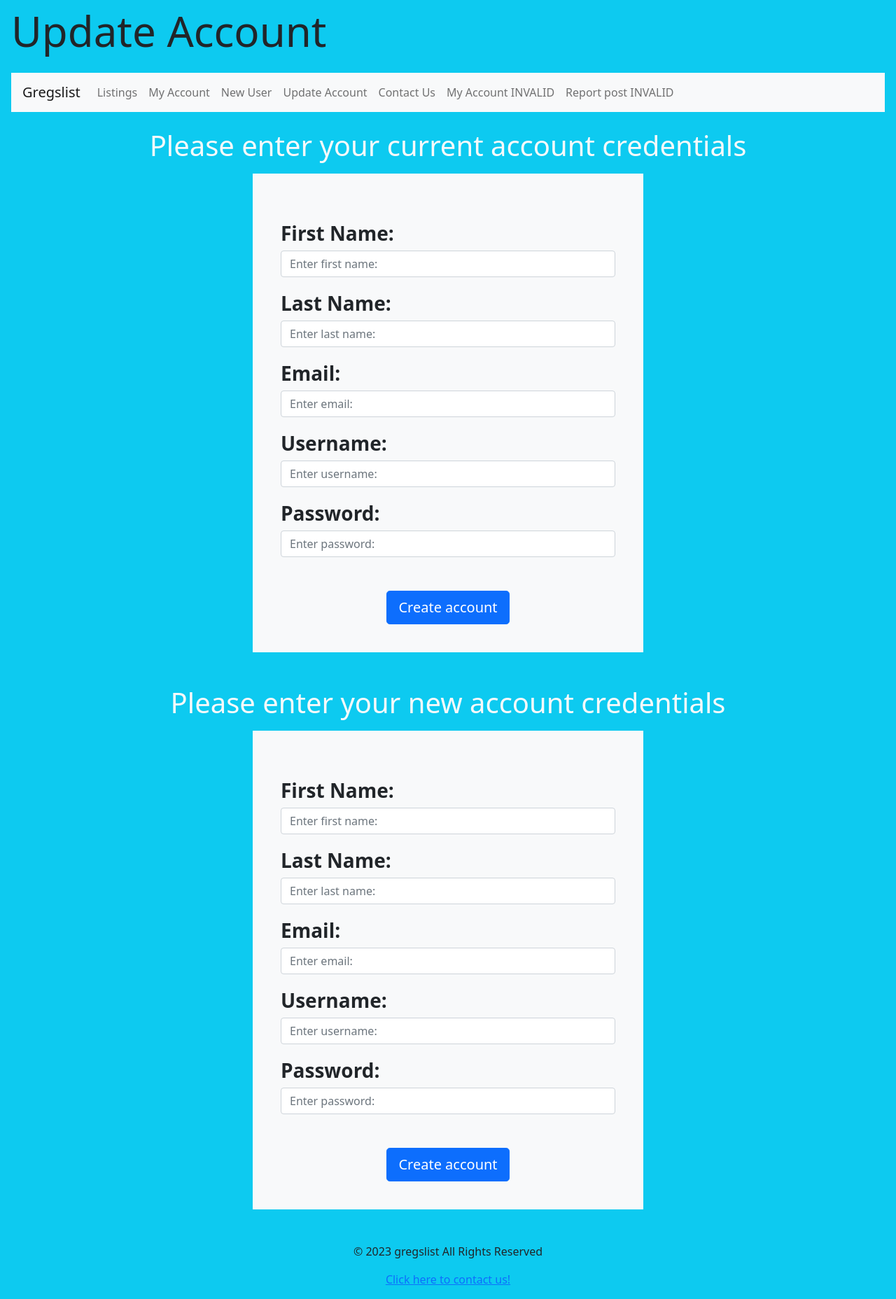
After one commit to ajwild320/Project-Gregslist, a Flask app: page /update_account in a window 1280 px wide. The commit adds this page. Shown: the whole page at 70% size. Run offline with Flask 3, Linux system fonts and the light colour scheme.

Commit message:
Adding update account form and making common footer

```diff
--- a/app.py
+++ b/app.py
@@ -35,6 +35,7 @@ def home():
 #Get the items and send them in an email to admin account
 @app.get('/contact_us')
 def contact_us():
+
     return render_template('contact_us.html')
 
 #TODO
@@ -111,3 +112,13 @@ def signup_page():
 @app.post('/signup')
 def signup_form():
     return redirect('/my_account')
+
+
+# create update user page
+@app.get('/update_account')
+def update_page():
+    return render_template('update_account.html')
+
+@app.post('/update_account')
+def update_form():
+    return redirect('/my_account')
--- a/requirements.txt
+++ b/requirements.txt
@@ -12,6 +12,8 @@ itsdangerous==2.1.2
 Jinja2==3.1.2
 mailtrap==2.0.0
 MarkupSafe==2.1.2
+psycopg2==2.9.6
+python-dotenv==1.0.0
 requests==2.28.2
 SQLAlchemy==2.0.9
 typing_extensions==4.5.0
--- a/templates/_layout.html
+++ b/templates/_layout.html
@@ -29,8 +29,13 @@
             <a class="nav-link" href="/signup">New User</a>
           </li>
           <li class="nav-item">
+            <a class="nav-link" href="/update_account">Update Account</a>
+          </li>
+          <li class="nav-item">
             <a class="nav-link" href="/contact_us">Contact Us</a>
           </li>
+
+
 
   <!-- DELETE, ONLY TO TEST PATH FUNCTIONALITY UNTIL SIGN IN FUNCTIONS ARE DEVELOPED-->
           <li class="nav-item">
@@ -48,6 +53,18 @@
   <div class="container pt-4">
     {% block body %}{% endblock %}
     <p class="text-center text-light text-dark mt-5">&copy; 2023 gregslist All Rights Reserved</p>
+
+    <p class="text-center text-light text-dark mt-3" id="contact_link"></p>
+
+
   </div>
 </body>
+<script>
+      if(!(window.location.toString().includes('contact_us'))){
+        document.getElementById("contact_link").innerHTML = "<a href='/contact_us'>Click here to contact us!</a>";
+      }
+      else{
+        document.getElementById("contact_link").style.display = "none";
+      }
+</script>
 </html>
--- /dev/null
+++ b/templates/update_account.html
@@ -0,0 +1,71 @@
+{% extends '_layout.html' %}
+
+{% block title %}
+Home page
+{% endblock %}
+{% block content %}
+<div class="mt-2 mb-4  mx-3">
+    <h1 style="font-size: 60px;">Update Account</h1>
+</div>
+{% endblock %}
+
+{% block body %}
+
+<h1 class="text-center text-light fs-1">Please enter your current account credentials</h1>
+<div class="bg-light w-50 mx-auto p-3 mt-3 mb-5">
+    <form method="post" action="/update">
+        <div class="px-4">
+            <div class="form-group">
+                <label for="formGroupExampleInput" class="mt-5 fs-3 fw-bold">First Name:</label>
+                <input type="text" class="form-control mt-1" id="formGroupExampleInput" placeholder="Enter first name:">
+            </div>
+            <div class="form-group">
+                <label for="formGroupExampleInput" class="mt-3 fs-3 fw-bold">Last Name:</label>
+                <input type="text" class="form-control mt-1" id="formGroupExampleInput" placeholder="Enter last name:">
+            </div>
+            <div class="form-group">
+                <label for="formGroupExampleInput" class="mt-3 fs-3 fw-bold">Email:</label>
+                <input type="text" class="form-control mt-1" id="formGroupExampleInput" placeholder="Enter email:">
+            </div>
+            <div class="form-group">
+                <label for="formGroupExampleInput" class="mt-3 fs-3 fw-bold">Username:</label>
+                <input type="text" class="form-control mt-1" id="formGroupExampleInput" placeholder="Enter username:">
+            </div>
+            <div class="form-group">
+                <label for="formGroupExampleInput" class="mt-3 fs-3 fw-bold">Password:</label>
+                <input type="text" class="form-control mt-1" id="formGroupExampleInput" placeholder="Enter password:">
+            </div>
+        </div>
+        <div class="text-center"><button type="submit" class="btn btn-lg btn-primary mt-5 mb-4" id="button">Create account</button></div>
+    </form>
+</div>
+
+<h1 class="text-center text-light fs-1">Please enter your new account credentials</h1>
+<div class="bg-light w-50 mx-auto p-3 mt-3 mb-5">
+    <form method="post" action="/update">
+        <div class="px-4">
+            <div class="form-group">
+                <label for="formGroupExampleInput" class="mt-5 fs-3 fw-bold">First Name:</label>
+                <input type="text" class="form-control mt-1" id="formGroupExampleInput" placeholder="Enter first name:">
+            </div>
+            <div class="form-group">
+                <label for="formGroupExampleInput" class="mt-3 fs-3 fw-bold">Last Name:</label>
+                <input type="text" class="form-control mt-1" id="formGroupExampleInput" placeholder="Enter last name:">
+            </div>
+            <div class="form-group">
+                <label for="formGroupExampleInput" class="mt-3 fs-3 fw-bold">Email:</label>
+                <input type="text" class="form-control mt-1" id="formGroupExampleInput" placeholder="Enter email:">
+            </div>
+            <div class="form-group">
+                <label for="formGroupExampleInput" class="mt-3 fs-3 fw-bold">Username:</label>
+                <input type="text" class="form-control mt-1" id="formGroupExampleInput" placeholder="Enter username:">
+            </div>
+            <div class="form-group">
+                <label for="formGroupExampleInput" class="mt-3 fs-3 fw-bold">Password:</label>
+                <input type="text" class="form-control mt-1" id="formGroupExampleInput" placeholder="Enter password:">
+            </div>
+        </div>
+        <div class="text-center"><button type="submit" class="btn btn-lg btn-primary mt-5 mb-4" id="button">Create account</button></div>
+    </form>
+</div>
+{% endblock %}
```
